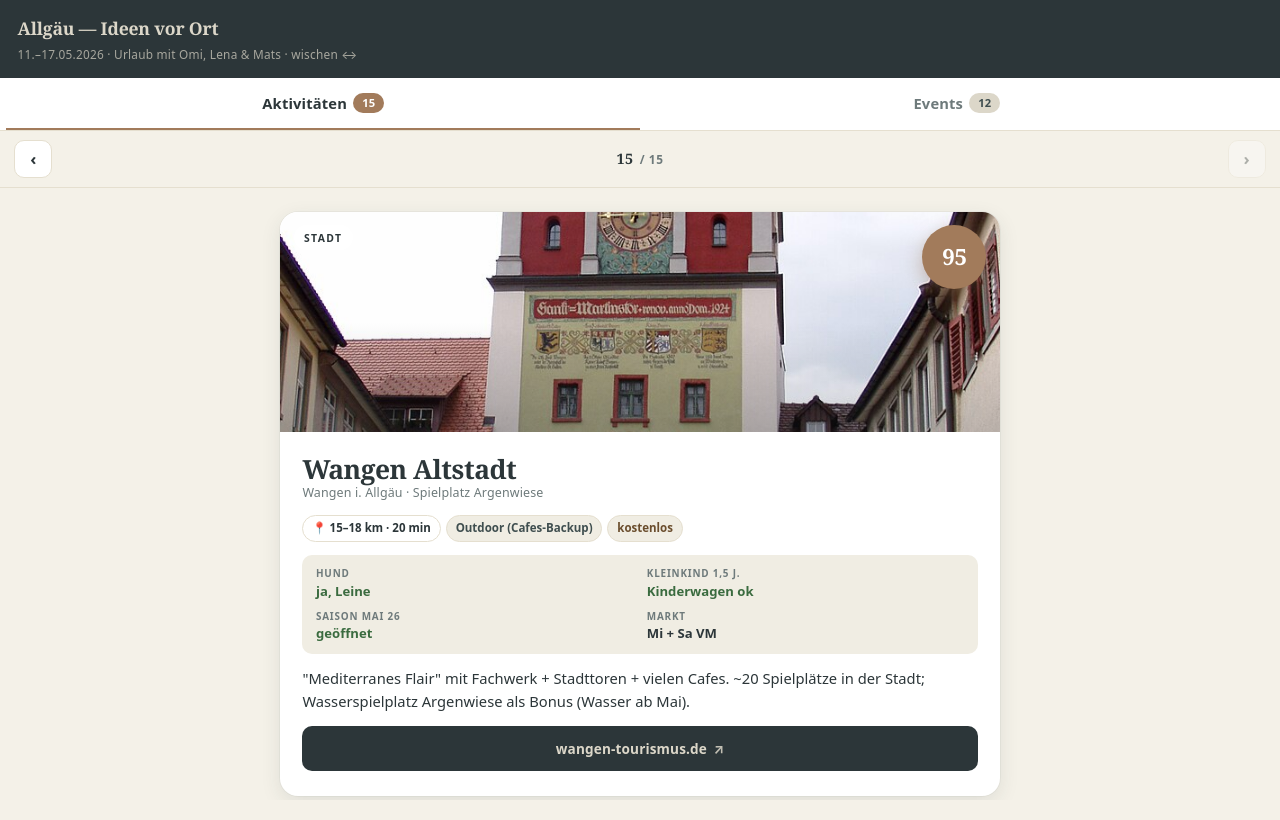
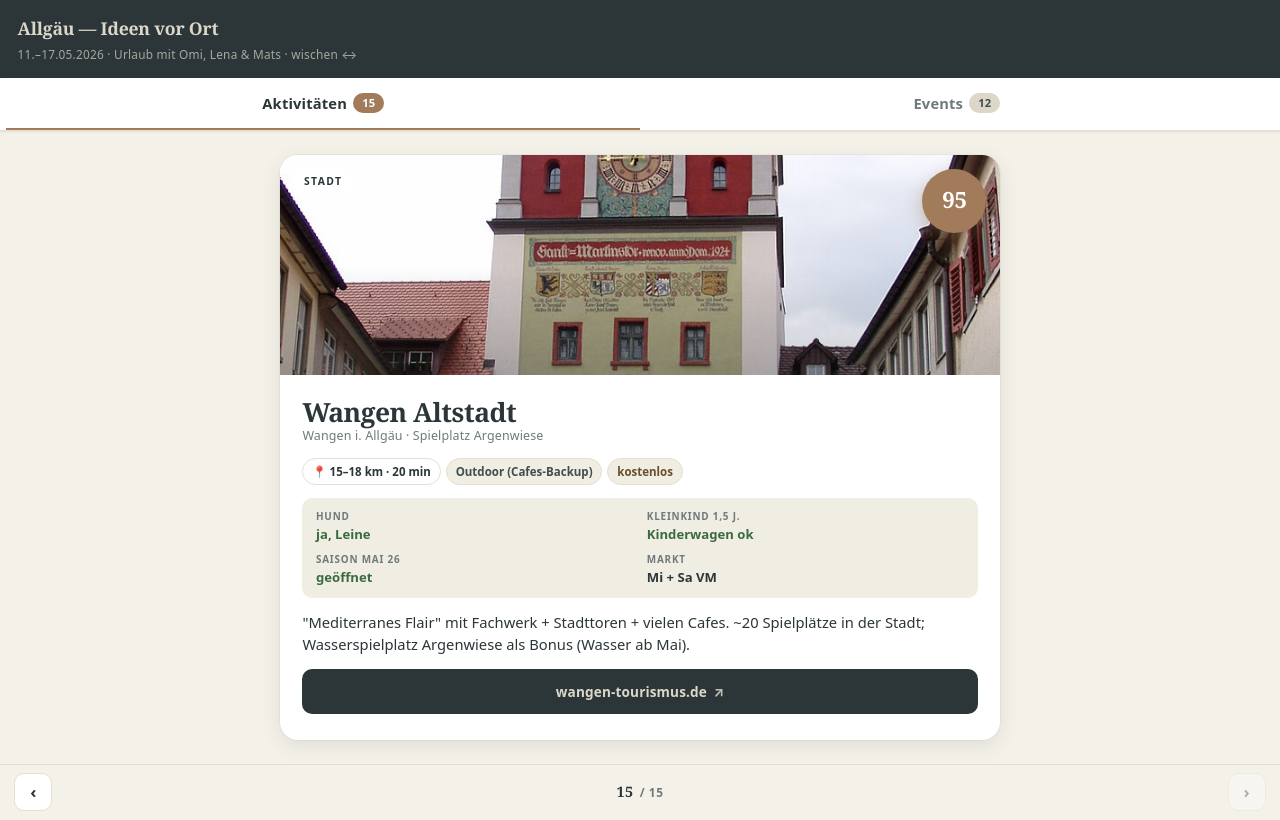
Before and after one commit to mazl-io/holiday-planner, a website with bundled scripts: page allgaeu-2026/index.html in a window 1280 px wide. Built offline with nearby package versions, Linux system fonts and the light colour scheme.

Commit message:
Switch to page-level scroll: sticky topbar wrapping header+tabs, counter-strip moved to bottom
- Body no longer viewport-locked, normal vertical scroll
- New .topbar wrapper makes header+tabs sticky as a group (z-index 20)
- Counter-strip moved to bottom of body, normal flow with border-top
- Slides drop flex:1 + min-height:0, keep horizontal snap-scroll only
- Slide drops height:100% + overflow-y:auto, content flows in page scroll
- Slide-card drops min-height:100%, just width:100%

```diff
--- a/allgaeu-2026/index.html
+++ b/allgaeu-2026/index.html
@@ -12,6 +12,7 @@
 </head>
 <body>
 
+<div class="topbar">
   <header class="site-header">
     <h1><span>Allgäu — Ideen vor Ort</span></h1>
     <div class="sub">11.–17.05.2026 · Urlaub mit Omi, Lena & Mats · wischen ↔</div>
@@ -25,11 +26,6 @@
       Events <span class="badge" id="badgeEvents">–</span>
     </button>
   </nav>
-
-<div class="counter-strip">
-  <button class="nav-btn" id="prevBtn" aria-label="Vorige Karte">‹</button>
-  <div class="counter" id="counter"><strong>1</strong> / 1</div>
-  <button class="nav-btn" id="nextBtn" aria-label="Nächste Karte">›</button>
 </div>
 
 <div class="past-bar" id="pastBar">
@@ -47,6 +43,12 @@
   </div>
 </div>
 
+<div class="counter-strip">
+  <button class="nav-btn" id="prevBtn" aria-label="Vorige Karte">‹</button>
+  <div class="counter" id="counter"><strong>1</strong> / 1</div>
+  <button class="nav-btn" id="nextBtn" aria-label="Nächste Karte">›</button>
+</div>
+
 <div class="swipe-hint" id="swipeHint">↔ wischen oder Pfeile</div>
 
 <script type="module" src="src/main.js"></script>
--- a/allgaeu-2026/styles/style.css
+++ b/allgaeu-2026/styles/style.css
@@ -27,18 +27,22 @@
 
 /* ===== Base ===== */
 * { box-sizing: border-box; margin: 0; padding: 0; }
-html { scroll-behavior: smooth; height: 100%; }
+html { scroll-behavior: smooth; }
 
 body {
   font-family: var(--font-ui);
   background: var(--bg); color: var(--text);
   line-height: 1.55; font-size: 15px;
   -webkit-text-size-adjust: 100%;
-  height: 100vh;
-  height: 100dvh;
-  display: flex; flex-direction: column;
-  overflow: hidden;
-  overscroll-behavior-y: contain;
+  min-height: 100vh;
+  min-height: 100dvh;
+  padding-bottom: env(safe-area-inset-bottom);
+}
+
+/* ===== Sticky Topbar (header + tabs) ===== */
+.topbar {
+  position: sticky; top: 0; z-index: 20;
+  background: var(--inkwell);
 }
 
 a { color: var(--creme); text-decoration: none; }
@@ -51,7 +55,6 @@ strong { font-weight: 700; }
 .site-header {
   background: var(--inkwell); color: var(--aulait);
   padding: calc(0.95rem + env(safe-area-inset-top)) 1.1rem 0.9rem;
-  flex-shrink: 0;
 }
 .site-header h1 {
   font-family: var(--font-display);
@@ -68,7 +71,6 @@ strong { font-weight: 700; }
 .mode-tabs {
   background: var(--card); border-bottom: 1px solid var(--border);
   display: flex; padding: 0 0.4rem;
-  flex-shrink: 0;
   box-shadow: var(--shadow-sm);
 }
 .mode-tab {
@@ -94,8 +96,7 @@ strong { font-weight: 700; }
 .counter-strip {
   display: flex; align-items: center; gap: 0.5rem;
   padding: 0.55rem 0.9rem;
-  background: var(--bg); border-bottom: 1px solid var(--border);
-  flex-shrink: 0;
+  background: var(--bg); border-top: 1px solid var(--border);
 }
 .counter-strip .counter {
   flex: 1; text-align: center;
@@ -135,25 +136,21 @@ strong { font-weight: 700; }
 
 /* ===== Layout: Slides container (native swipe) ===== */
 .slides {
-  flex: 1 1 auto;
-  min-height: 0;
-  display: flex; overflow-x: auto; overflow-y: hidden;
+  display: flex;
+  overflow-x: auto;
   scroll-snap-type: x mandatory;
   -webkit-overflow-scrolling: touch;
   overscroll-behavior-x: contain;
   scrollbar-width: none;
+  align-items: stretch;
 }
 .slides::-webkit-scrollbar { display: none; }
 .slide {
   flex: 0 0 100%;
   scroll-snap-align: start;
   scroll-snap-stop: always;
-  padding: 1rem 0.85rem calc(1.5rem + env(safe-area-inset-bottom));
+  padding: 1rem 0.85rem 1.5rem;
   min-width: 0;
-  height: 100%;
-  overflow-y: auto;
-  -webkit-overflow-scrolling: touch;
-  overscroll-behavior-y: contain;
 }
 .slide.past { display: none; }
 
@@ -164,7 +161,7 @@ strong { font-weight: 700; }
   box-shadow: var(--shadow-md);
   overflow: hidden;
   display: flex; flex-direction: column;
-  min-height: 100%;
+  width: 100%;
 }
 
 /* ===== Component: Hero strip ===== */
@@ -349,7 +346,6 @@ a.pill.dist:hover { text-decoration: underline; }
 
 /* ===== Component: Empty state ===== */
 .empty-state {
-  flex: 1;
   display: flex; align-items: center; justify-content: center;
   padding: 3rem 1.5rem; text-align: center;
   font-family: var(--font-display); color: var(--muted);
```
Lines whose indentation alone changed are shown as unchanged.
